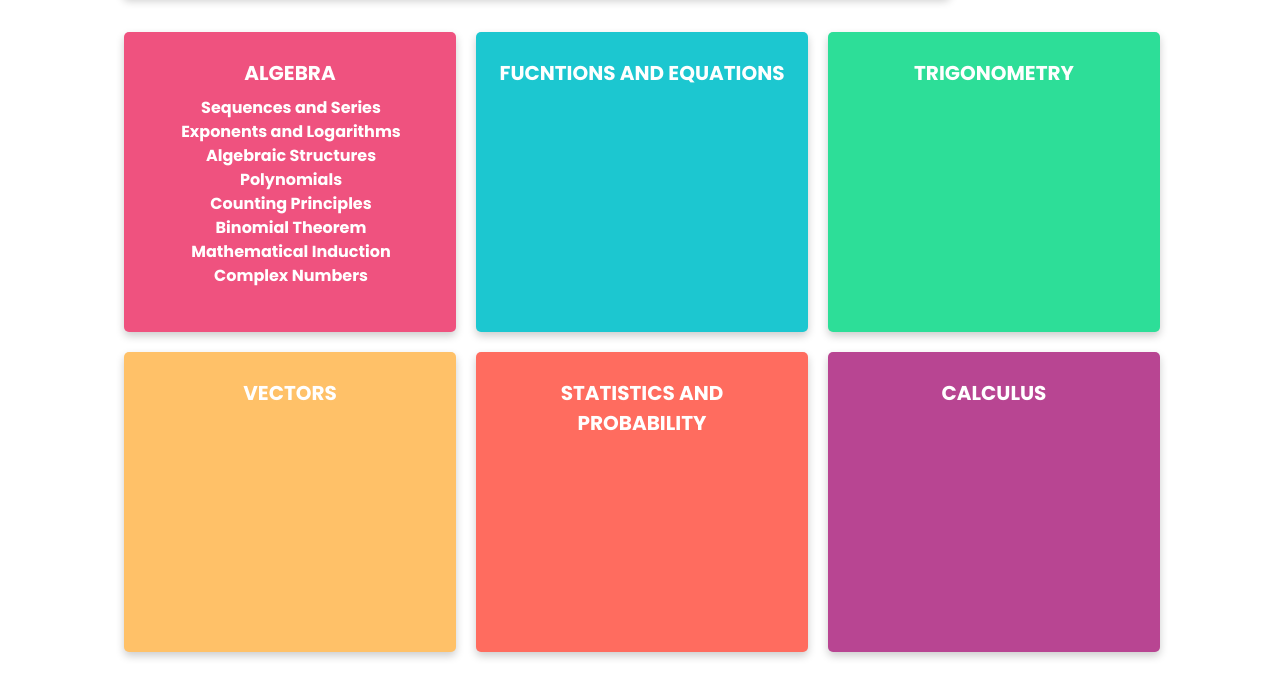
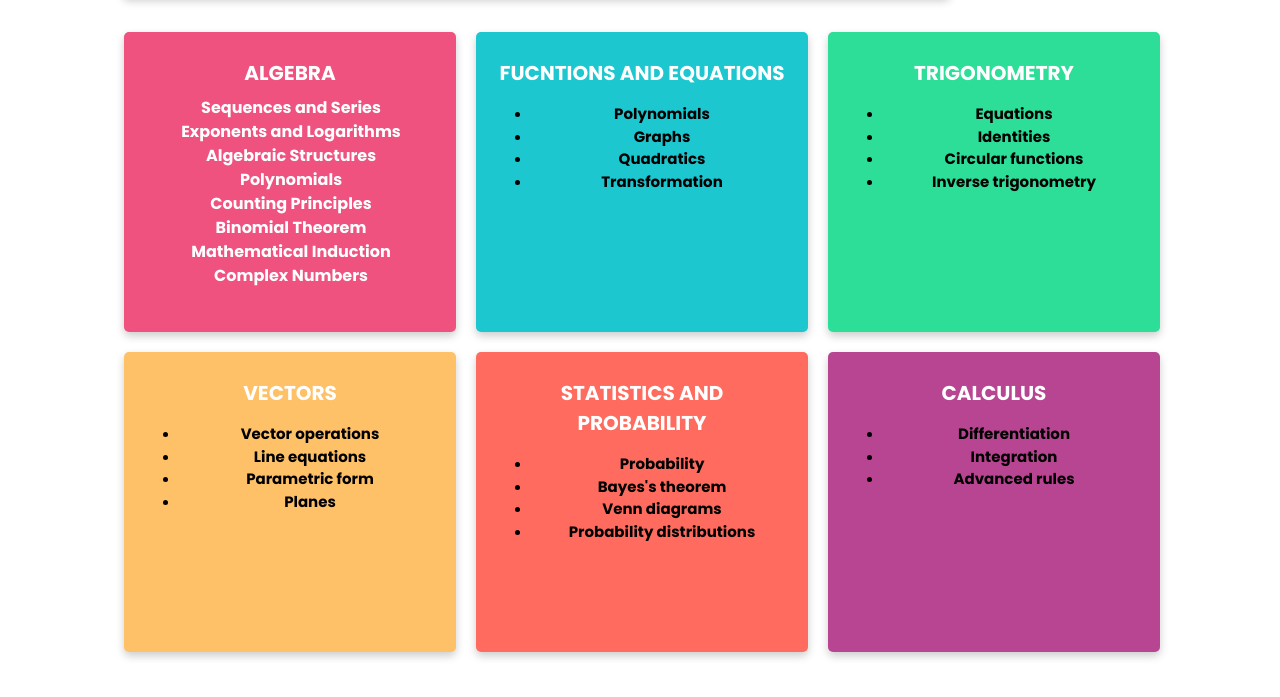
Before and after one commit to KartavyaSharma/KartavyaSharma.github.io, a plain HTML site: page index.html in a window 1280 px wide. Shown: the part 503-1200 px from the top of the page. Drawn offline with nearby package versions, Linux system fonts and the light colour scheme.

Commit message:
Update to all cards.

```diff
--- a/index.html
+++ b/index.html
@@ -119,11 +119,23 @@
                 <div class="column">
                     <div class="card" id="two">
                         <h4><b>Fucntions and Equations</b></h4>
+                        <ul id="list-f&e">
+                            <li>Polynomials</li>
+                            <li>Graphs</li>
+                            <li>Quadratics</li>
+                            <li>Transformation</li>
+                        </ul>
                     </div>
                 </div>
                 <div class="column">
                     <div class="card" id="three">
                         <h4><b>Trigonometry</b></h4>
+                        <ul id="list-trig">
+                            <li>Equations</li>
+                            <li>Identities</li>
+                            <li>Circular functions</li>
+                            <li>Inverse trigonometry</li>
+                        </ul>
                     </div>
                 </div>
             </div>
@@ -131,16 +143,33 @@
                 <div class="column">
                     <div class="card" id="four">
                         <h4><b>Vectors</b></h4>
+                        <ul id="list-vectors">
+                            <li>Vector operations</li>
+                            <li>Line equations</li>
+                            <li>Parametric form</li>
+                            <li>Planes</li>
+                        </ul>
                     </div>
                 </div>
                 <div class="column">
                     <div class="card" id="five">
                         <h4><b>Statistics and Probability</b></h4>
+                        <ul id="list-stat">
+                            <li>Probability</li>
+                            <li>Bayes's theorem</li>
+                            <li>Venn diagrams</li>
+                            <li>Probability distributions</li>
+                        </ul>
                     </div>
                 </div>
                 <div class="column">
                     <div class="card" id="six">
                         <h4><b>Calculus</b></h4>
+                        <ul id="list-calc">
+                            <li>Differentiation</li>
+                            <li>Integration</li>
+                            <li>Advanced rules</li>
+                        </ul>
                     </div>
                 </div>
             </div>
```
